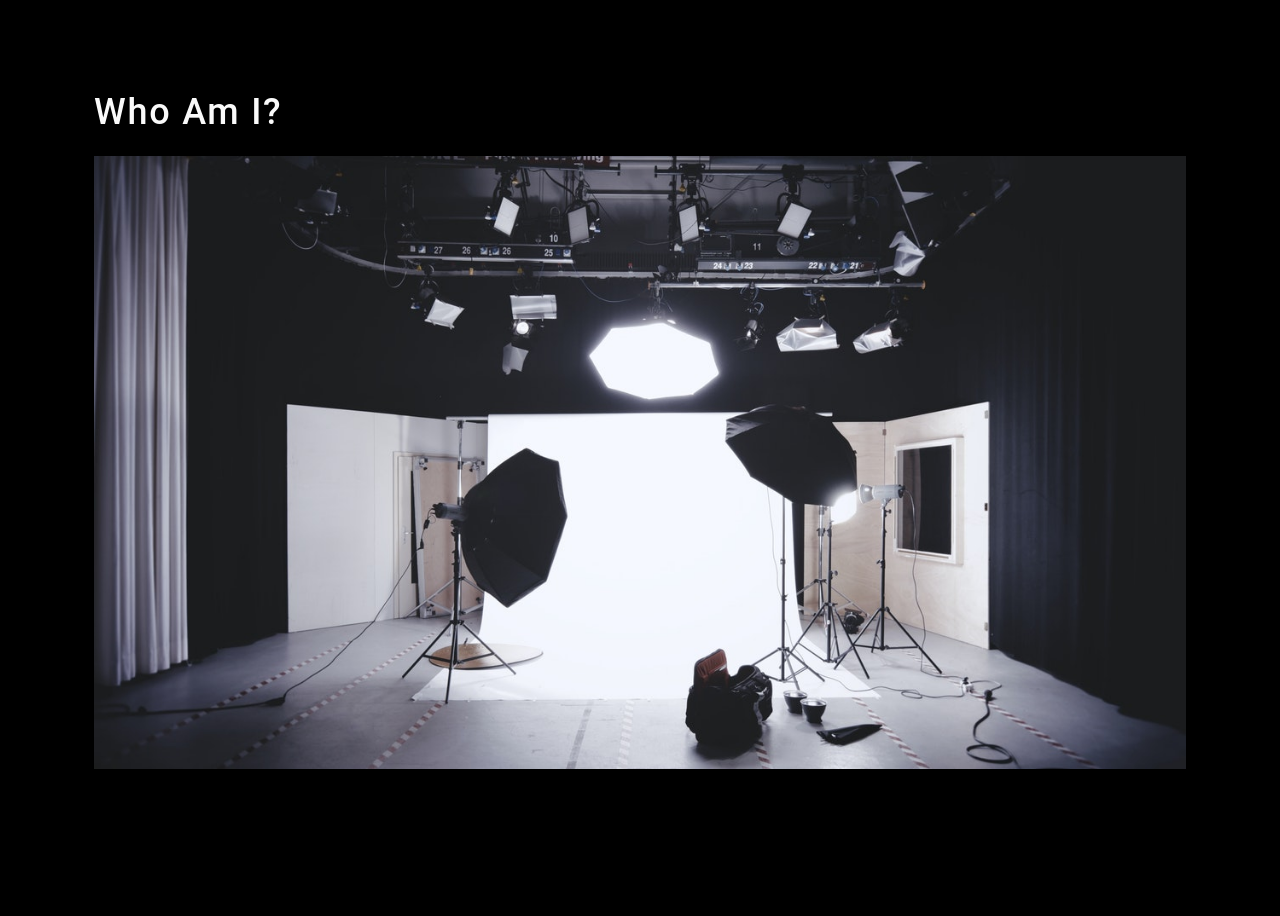
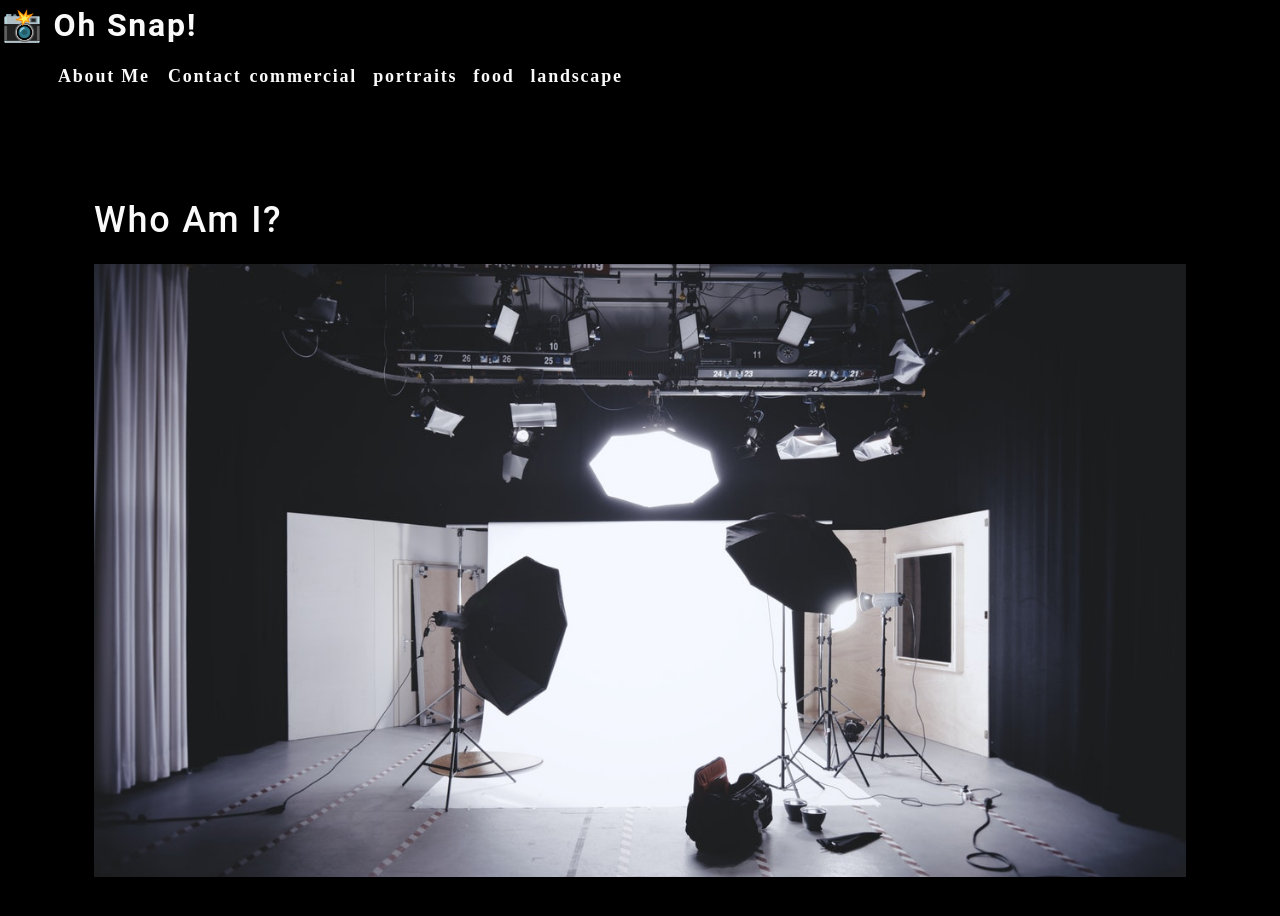
Before and after one commit to rjhelm/photo-port, a React (Create React App) app: page / in a window 1280 px wide. Shown: the top 916 px of the page. Before the commit the page ends 883 px from the top, so only its background shows below. Built offline with nearby package versions, Linux system fonts and the light colour scheme.

Commit message:
completed the navbar

```diff
--- a/src/App.js
+++ b/src/App.js
@@ -1,10 +1,12 @@
 import React from 'react';
 import './App.css';
 import About from './components/About';
+import Nav from './components/Nav'
 
 function App() {
   return (
     <div>
+    <Nav></Nav>
       <main>
         <About></About>
       </main>
--- /dev/null
+++ b/src/components/Nav/index.js
@@ -0,0 +1,53 @@
+import React from 'react';
+
+function Nav() {
+    function categorySelected() {
+        console.log(`{name} clicked`)
+    }
+    const categories = [
+        {
+          name: "commercial",
+          description:
+            "Photos of grocery stores, food trucks, and other commercial projects",
+        },
+        { name: "portraits", description: "Portraits of people in my life" },
+        { name: "food", description: "Delicious delicacies" },
+        {
+          name: "landscape",
+          description: "Fields, farmhouses, waterfalls, and the beauty of nature",
+        },
+      ];
+    return (
+        <header>
+            <h2>
+                <a href="/">
+                    <span role="img" aria-label="camera">📸</span> Oh Snap!
+                </a>
+            </h2>
+            <nav>
+                <ul className="flex-row">
+                    <li className="mx-2">
+                        <a href="#about">
+                            About Me
+                        </a>
+                    </li>
+                    <li>
+                        <span>Contact</span>
+                    </li>
+                    {categories.map((category) => (
+                        <li
+                        className="mx-1"
+                        key={category.name}
+                        >
+                            <span onClick={() => categorySelected(category.name)} >
+                                {category.name}
+                            </span>
+                        </li>
+                    ))}
+                </ul>
+            </nav>
+        </header>
+    )
+}
+
+export default Nav;
```
